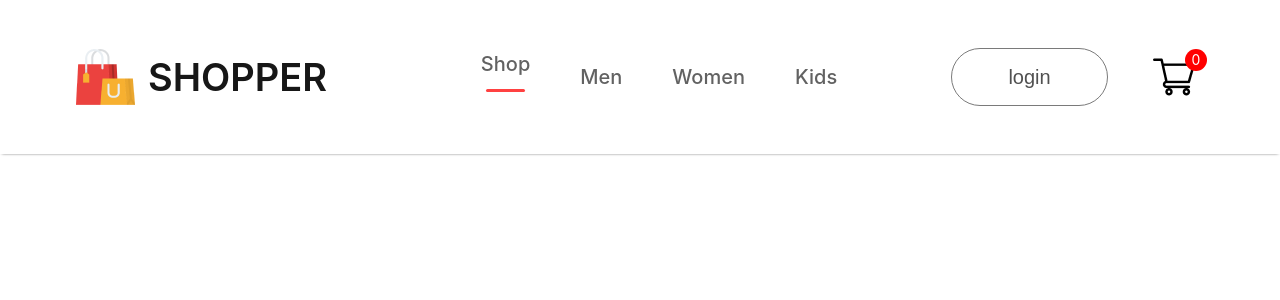
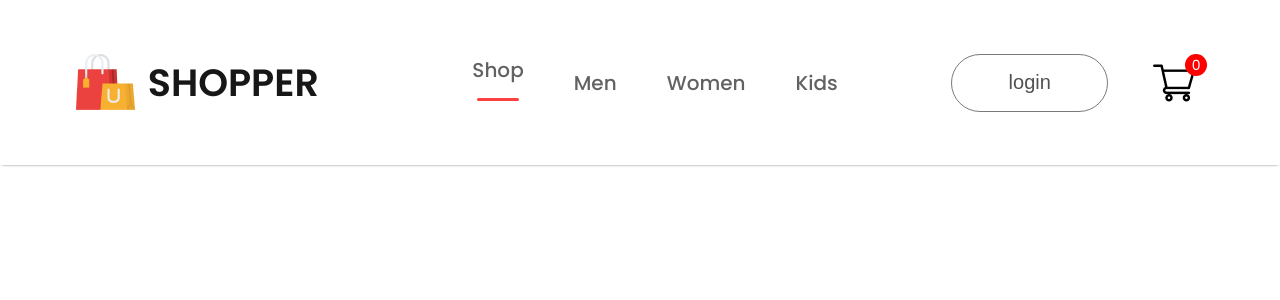
Before and after one commit to Surajkumar95931/ECOMMERCE_MERN, a React (Create React App) app: page / in a window 1280 px wide. Shown: the top 300 px of the page. Built offline with nearby package versions, Linux system fonts and the light colour scheme.

Commit message:
add popins font and index css

```diff
--- a/public/index.html
+++ b/public/index.html
@@ -15,6 +15,9 @@
       user's mobile device or desktop. See https://developers.google.com/web/fundamentals/web-app-manifest/
     -->
     <link rel="manifest" href="%PUBLIC_URL%/manifest.json" />
+    <link rel="preconnect" href="https://fonts.googleapis.com">
+<link rel="preconnect" href="https://fonts.gstatic.com" crossorigin>
+<link href="https://fonts.googleapis.com/css2?family=Poppins:ital,wght@0,100;0,200;0,300;0,400;0,500;0,600;0,700;0,800;0,900;1,100;1,200;1,300;1,400;1,500;1,600;1,700;1,800;1,900&display=swap" rel="stylesheet">
     <!--
       Notice the use of %PUBLIC_URL% in the tags above.
       It will be replaced with the URL of the `public` folder during the build.
--- a/src/Components/Navbar/Navbar.jsx
+++ b/src/Components/Navbar/Navbar.jsx
@@ -14,13 +14,10 @@
         <p>SHOPPER</p>
       </div>
       <ul className="nav-menu">
-        <li>
-          Shop
-          <hr />
-        </li>
-        <li>Men</li>
-        <li>Women</li>
-        <li>Kids</li>
+        <li onClick={()=>{setMenu("shop")}}> Shop{menu==="shop"?<hr/>:<></>}</li>
+        <li onClick={()=>{setMenu("mens")}}>Men{menu==="mens"?<hr/>:<></>}</li>
+        <li onClick={()=>{setMenu("women")}}>Women{menu==="women"?<hr/>:<></>}</li>
+        <li onClick={()=>{setMenu("kids")}}>Kids{menu==="kids"?<hr/>:<></>}</li>
       </ul>
 
       <div className="nav-login-cart">
--- a/src/index.css
+++ b/src/index.css
@@ -5,6 +5,7 @@
     sans-serif;
   -webkit-font-smoothing: antialiased;
   -moz-osx-font-smoothing: grayscale;
+  font-family:'poppins' ;
 }
 
 code {
```
